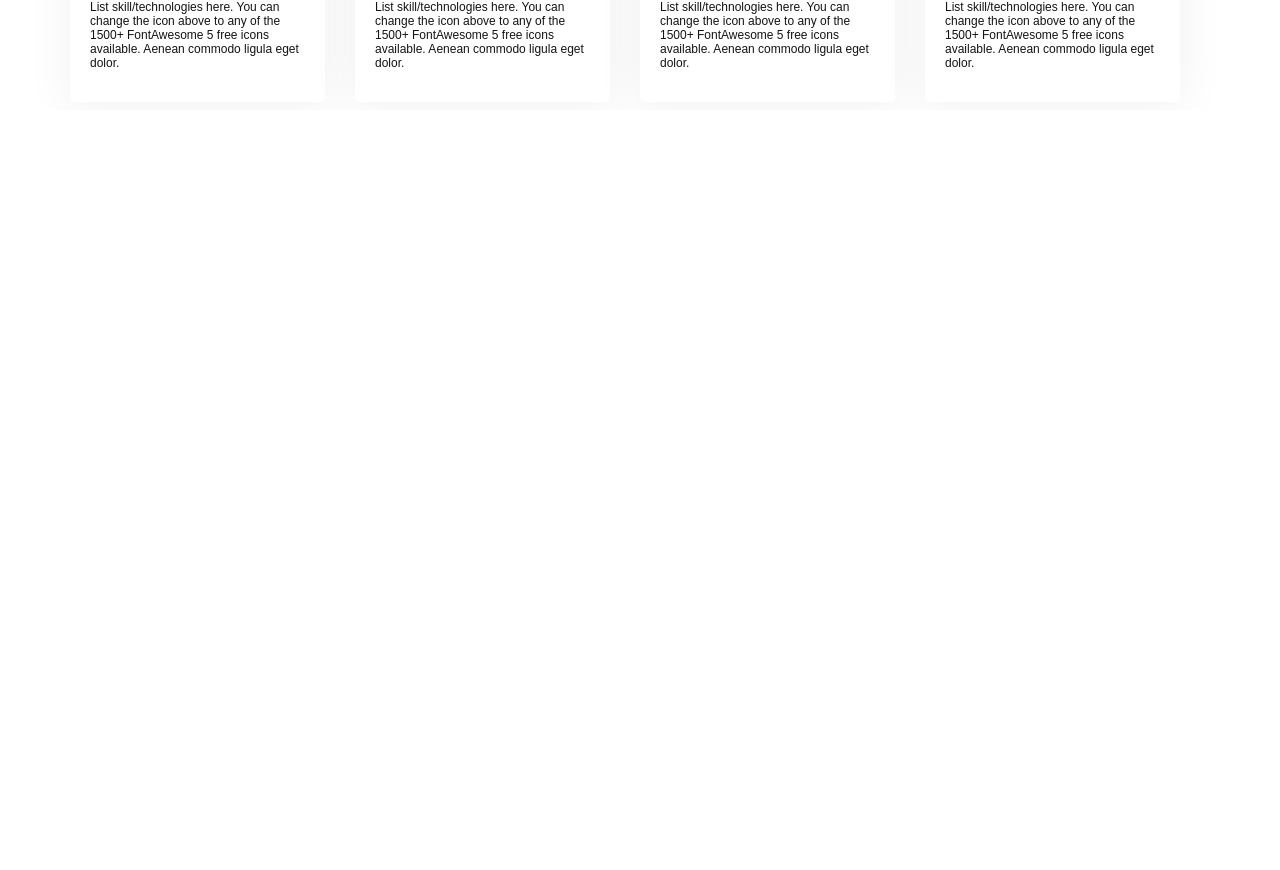
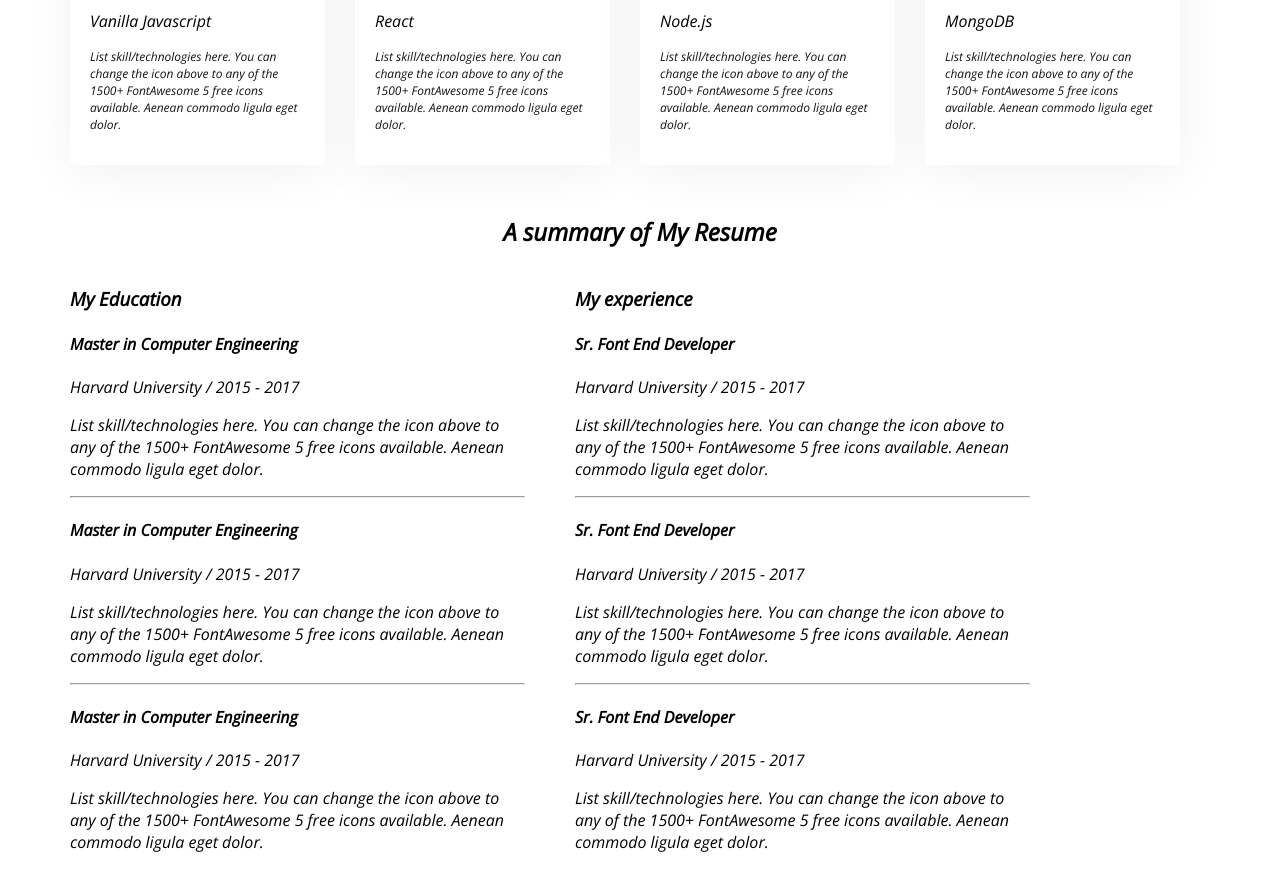
Before and after one commit to mahfuzurrahman19/developer-portfolio, a plain HTML site: page index.html in a window 1280 px wide. Shown: the part 1930-2800 px from the top of the page. Before the commit the page ends 2040 px from the top, so only its background shows below. Drawn offline with nearby package versions, Linux system fonts and the light colour scheme; a web font is replaced by a local one.

Commit message:
fourth step

```diff
--- a/index.html
+++ b/index.html
@@ -8,7 +8,9 @@
     <link rel="stylesheet" href="styles/portfolio.css">
 
 
-<link href="https://fonts.googleapis.com/css2?family=Seymour+One&family=Shadows+Into+Light&display=swap" rel="stylesheet">
+    <link rel="preconnect" href="https://fonts.googleapis.com">
+    <link rel="preconnect" href="https://fonts.gstatic.com" crossorigin>
+    <link href="https://fonts.googleapis.com/css2?family=Open+Sans:ital,wght@1,300&family=Seymour+One&family=Shadows+Into+Light&display=swap" rel="stylesheet">
 
 </head>
 <body>
@@ -100,6 +102,64 @@
                          </div>
             </section>
          </section>
+         <!-------the resume part-------->
+          <section class="neck">
+            <h2 class="summary">A summary of My Resume</h2>
+            <div class="cod">
+                <div class="sod">
+                    <h3 class="pod">My Education</h3>
+                    <h4>Master in Computer Engineering</h4>
+                    <p class="slight">Harvard University / 2015 - 2017</p>
+                    <P>List skill/technologies here. You can change the icon above
+                        to any of the 1500+ FontAwesome 5 free icons available. Aenean commodo ligula eget dolor.</P>
+                        <hr>
+
+                        <h4>Master in Computer Engineering</h4>
+                    <p class="slight">Harvard University / 2015 - 2017</p>
+                    <P>List skill/technologies here. You can change the icon above
+                        to any of the 1500+ FontAwesome 5 free icons available. Aenean commodo ligula eget dolor.</P>
+                        <hr>
+
+                        <h4>Master in Computer Engineering</h4>
+                    <p class="slight">Harvard University / 2015 - 2017</p>
+                    <P>List skill/technologies here. You can change the icon above
+                        to any of the 1500+ FontAwesome 5 free icons available. Aenean commodo ligula eget dolor.</P>
+
+                </div>
+
+                <div class="cod">
+                    <div class="sod">
+                       <h3> My experience</h3>
+                       <h4>Sr. Font End Developer</h4>
+                       <p class="slight">Harvard University / 2015 - 2017</p>
+                       <P>List skill/technologies here. You can change the icon above
+                        to any of the 1500+ FontAwesome 5 free icons available. Aenean commodo ligula eget dolor.</P>
+                        <hr>
+
+                        <h4>Sr. Font End Developer</h4>
+                       <p class="slight">Harvard University / 2015 - 2017</p>
+                       <P>List skill/technologies here. You can change the icon above
+                        to any of the 1500+ FontAwesome 5 free icons available. Aenean commodo ligula eget dolor.</P>
+                         <hr>
+
+                        <h4>Sr. Font End Developer</h4>
+                       <p class="slight">Harvard University / 2015 - 2017</p>
+                       <P>List skill/technologies here. You can change the icon above
+                        to any of the 1500+ FontAwesome 5 free icons available. Aenean commodo ligula eget dolor.</P>
+                    </div>
+
+
+
+
+
+                </div>
+          </section>
+          <section class="tion">
+            <div class="god">
+                <button class="button">Download CV</button>
+              </div>
+          </section>
+
     </main>
     <footer>
 
--- a/styles/portfolio.css
+++ b/styles/portfolio.css
@@ -5,7 +5,7 @@
     background-position: bottom right, left;
 }
 *{
-    font-family: 'Seymour One', sans-serif;
+     font-family: 'Open Sans', sans-serif;
 
 }
 .nav-tittle{
@@ -133,3 +133,31 @@ padding: 20px;
 .skill .images{
     padding-left: 20px;
 }
+/* what i do end */
+
+
+/* the resume start */
+.summary{
+    margin-top: 50px;
+    margin-bottom: 3opx;
+    text-align: center;
+}
+.neck{
+    max-width: 1140px;
+}
+.cod{
+    display: flex;
+    gap: 50px;
+    margin-right: 90px;
+}
+ .button{
+    align-items: center;
+    background-color: darkorange;
+    width: 200px;
+height: 64px;
+position: absolute;
+}
+.tion{
+    margin-left: 410px;
+    margin-top: 30px;
+}
```
